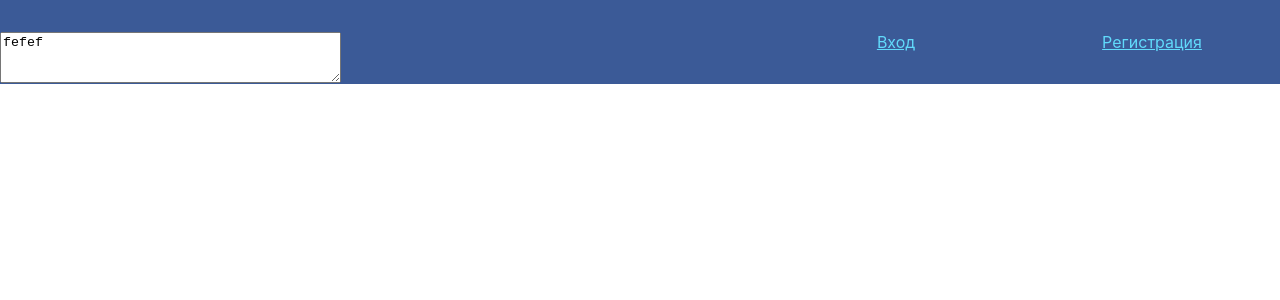
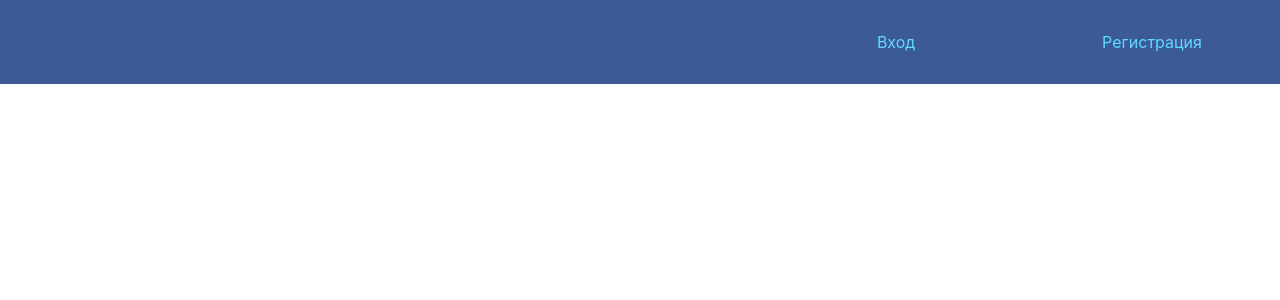
Before and after one commit to dennazgul/second-app, a React (Create React App) app: page / in a window 1280 px wide. Shown: the top 300 px of the page. Built offline with nearby package versions, Linux system fonts and the light colour scheme.

Commit message:
updated buttons

```diff
--- a/src/App.css
+++ b/src/App.css
@@ -2,11 +2,6 @@
   text-align: center;
 }
 
-.App-logo {
-  height: 10px;
-  width: 10px;
-  pointer-events: none;
-}
 
 .App-header {
   display:grid;
@@ -18,4 +13,5 @@
 
 .App-link {
   color: #61dafb;
+  text-decoration: none;
 }
--- a/src/App.js
+++ b/src/App.js
@@ -4,23 +4,31 @@ import './App.css';
 class NameForm extends React.Component {
   constructor(props) {
     super(props);
-    this.state = { value: 'fefef' };
+    this.state = { login: '', password: '' };
+    this.loginForm = { able: false }
   }
-  handleTextareaChange(event) {
-    this.setState({ value: event.target.value });
+  loginPasswordForm() {
+    return (
+      <div>
+        <input value={this.state.login} name="login" placeholder="введите логин" onChange={this.handleTextareaChange} cols="40" rows="3"></input>
+        <input value={this.state.password} name="password" placeholder="введите пароль" onChange={this.handleTextareaChange} cols="40" rows="3"></input>
+      </div>
+    )
   }
+  ablerFunc = () => {
+    this.setState({ able: this.loginForm.able = !this.loginForm.able });
+  }
+  handleTextareaChange = (event) =>
+    this.setState({ [event.target.name]: event.target.value })
   render() {
     return (
       <div className="App">
         <header className="App-header">
-          <div className="App-logo">
-            <textarea value={this.state.value} name="comment" onChange={this.handleTextareaChange} cols="40" rows="3"></textarea>
+          <div>
           </div>
-          <span>
-            <a href="https://google.com"
-              className="App-link">
-              Вход</a>
-          </span>
+          <div><span className="App-link" onClick={this.ablerFunc}>Вход</span>
+          {this.loginForm.able && this.loginPasswordForm()}
+          </div>
           <span>
             <a href="https://google.com"
               className="App-link">
```
